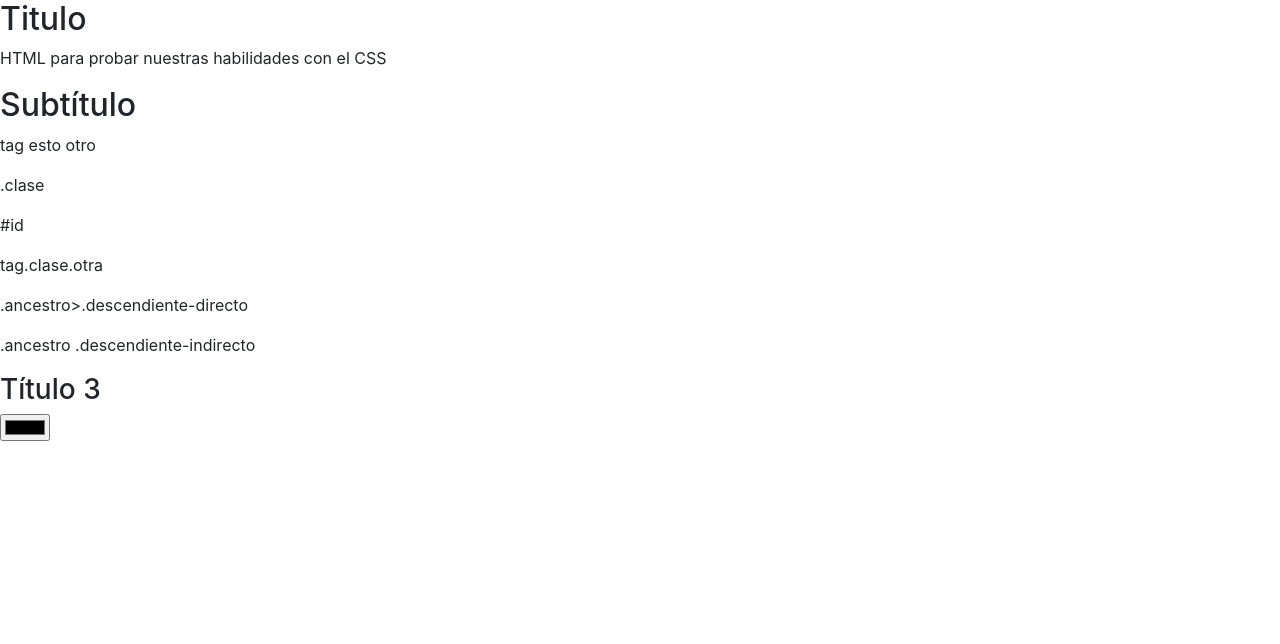
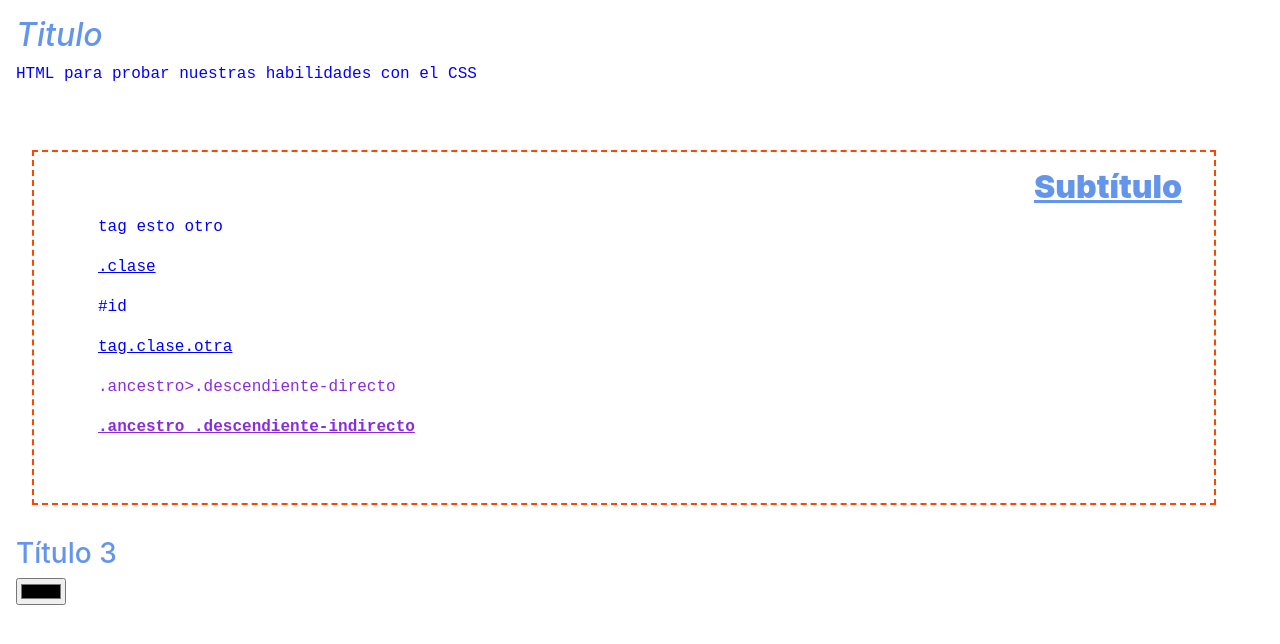
Before and after one commit to Remoraland/Remoraland.github.io, a plain HTML site: page actividad-5/index.html in a window 1280 px wide. Drawn offline with nearby package versions, Linux system fonts and the light colour scheme.

Commit message:
Update index.html

```diff
--- a/actividad-5/index.html
+++ b/actividad-5/index.html
@@ -4,7 +4,7 @@
   <head>
     <title>CSS Playground</title>
     <link rel="stylesheet" href="https://stackpath.bootstrapcdn.com/bootstrap/4.4.1/css/bootstrap.min.css"/>
-    <link rel="stylesheet" href="style.css/>
+    <link rel="stylesheet" href="style.css"/>
   </head>
   <body class="m-3">
     <h2 id="titulo-1">Titulo </h2>
```
